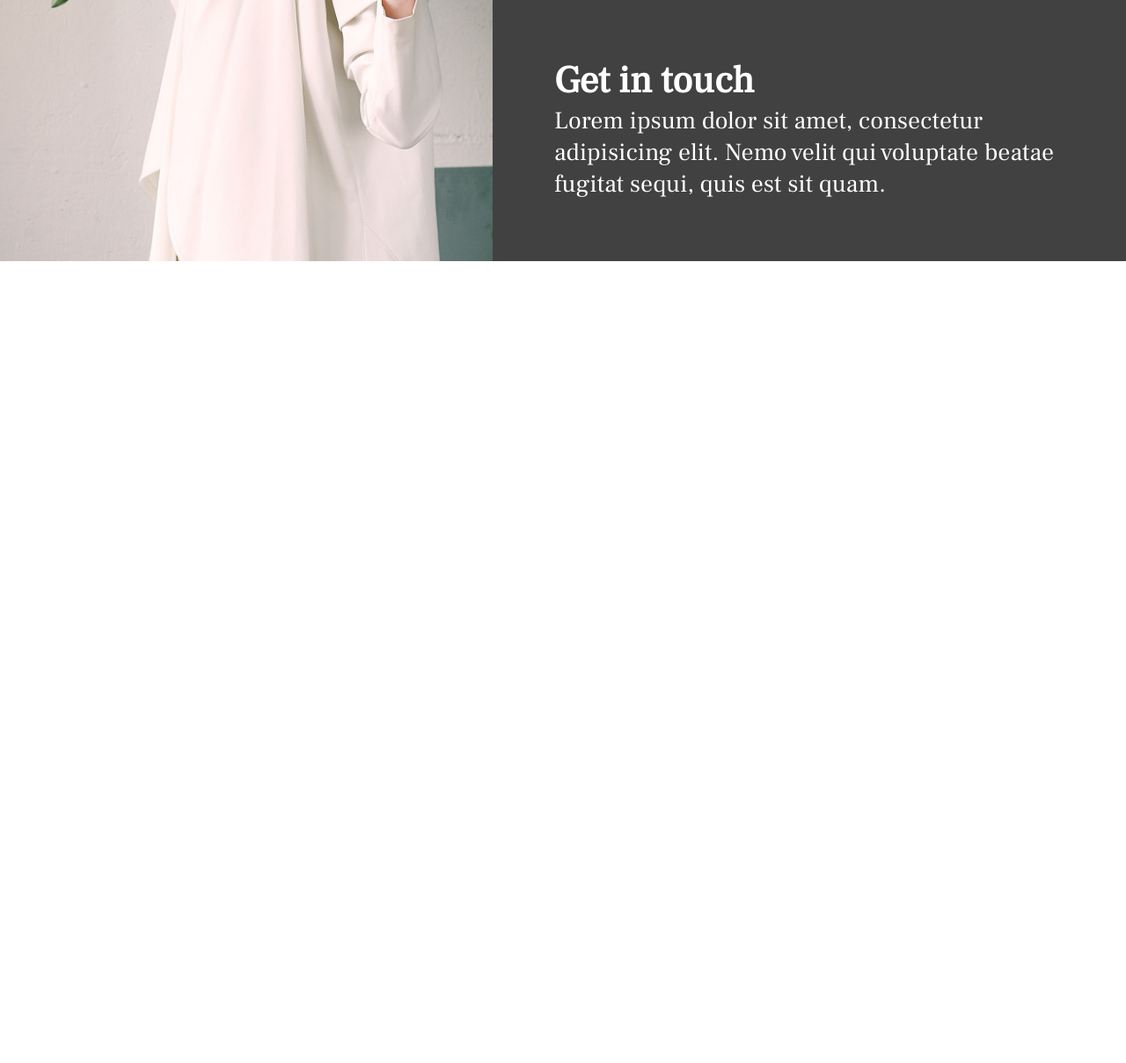
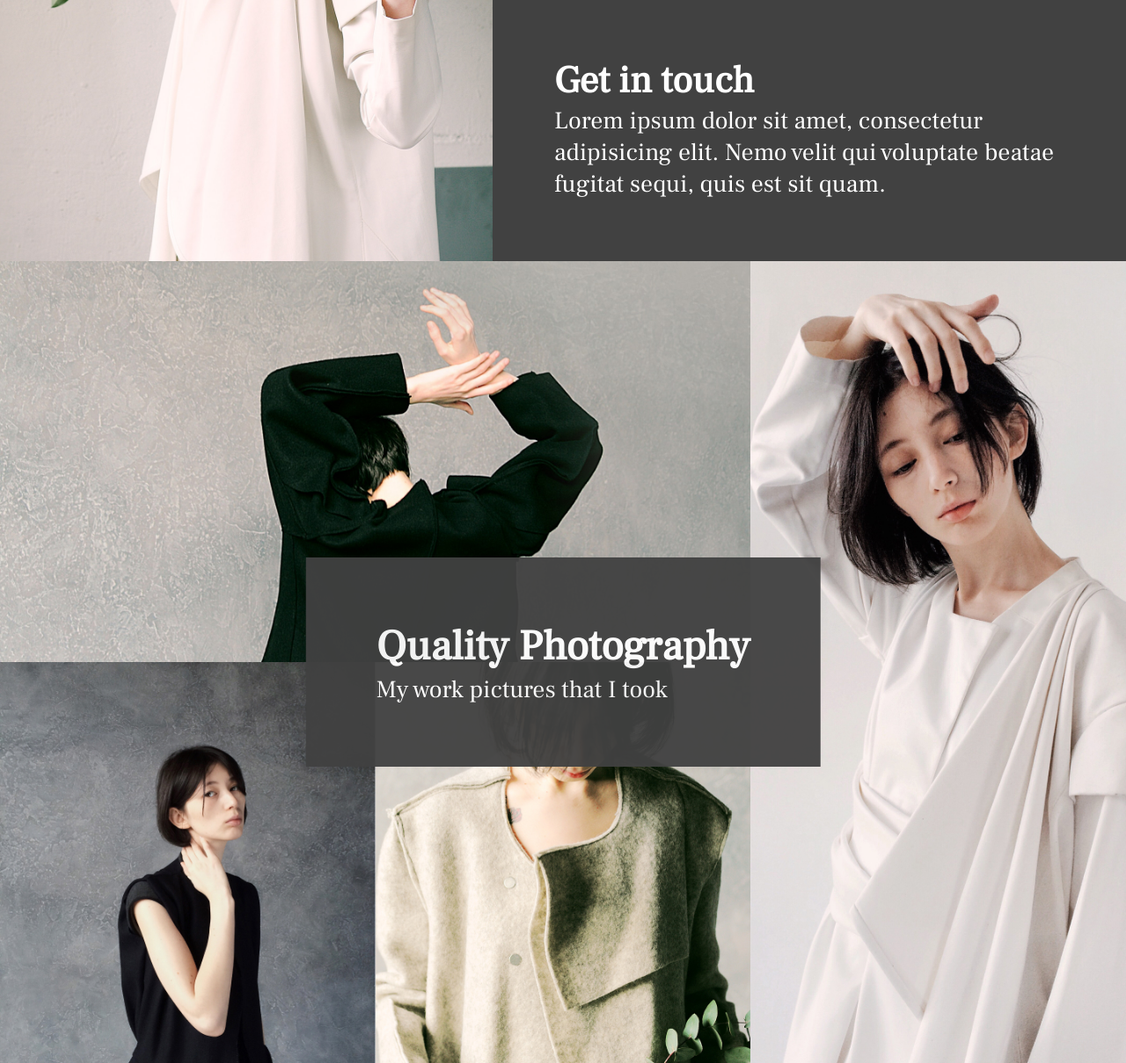
Before and after one commit to soheil555/photographies, a plain HTML site: page index.html in a window 1280 px wide. Shown: the part 1507-2716 px from the top of the page at 88% size. Before the commit the page ends 1807 px from the top, so only its background shows below. Drawn offline with Linux system fonts and the light colour scheme.

Commit message:
complete gallery section

```diff
--- a/index.html
+++ b/index.html
@@ -84,6 +84,18 @@
           </p>
         </div>
       </section>
+
+      <section class="gallery">
+        <div class="gallery-head">
+          <h2>Quality Photography</h2>
+          <p>My work pictures that I took</p>
+        </div>
+
+        <img class="gallery-1" src="./img/gallery-1.jpg" alt="gallery-1" />
+        <img class="gallery-2" src="./img/gallery-2.jpg" alt="gallery-2" />
+        <img class="gallery-3" src="./img/gallery-3.jpg" alt="gallery-3" />
+        <img class="gallery-4" src="./img/gallery-4.jpg" alt="gallery-4" />
+      </section>
     </main>
   </body>
 </html>
--- a/style.css
+++ b/style.css
@@ -236,6 +236,41 @@ ul {
   z-index: 20;
 }
 
+/* gallery section */
+
+.gallery {
+  position: relative;
+  display: grid;
+  grid-template-columns: repeat(3, 1fr);
+  min-height: 100vh;
+}
+
+.gallery img {
+  width: 100%;
+  height: 100%;
+  object-fit: cover;
+}
+
+.gallery-1 {
+  grid-column: 1/3;
+}
+
+.gallery-2 {
+  grid-column: 3/4;
+  grid-row: 1/3;
+}
+
+.gallery-head {
+  position: absolute;
+  top: 50%;
+  left: 50%;
+  transform: translate(-50%, -50%);
+  color: white;
+  background: var(--background-color);
+  padding: 7rem 8rem;
+  opacity: 0.95;
+}
+
 /* animations */
 
 @keyframes plantComeUp {
@@ -320,6 +355,19 @@ ul {
   .hero {
     width: 100%;
   }
+
+  .gallery img {
+    grid-row: auto;
+    grid-column: auto;
+  }
+
+  .gallery {
+    grid-template-columns: repeat(auto-fit, minmax(10rem, 1fr));
+  }
+
+  .gallery-head {
+    display: none;
+  }
 }
 
 @media screen and (min-width: 1700px) {
```
